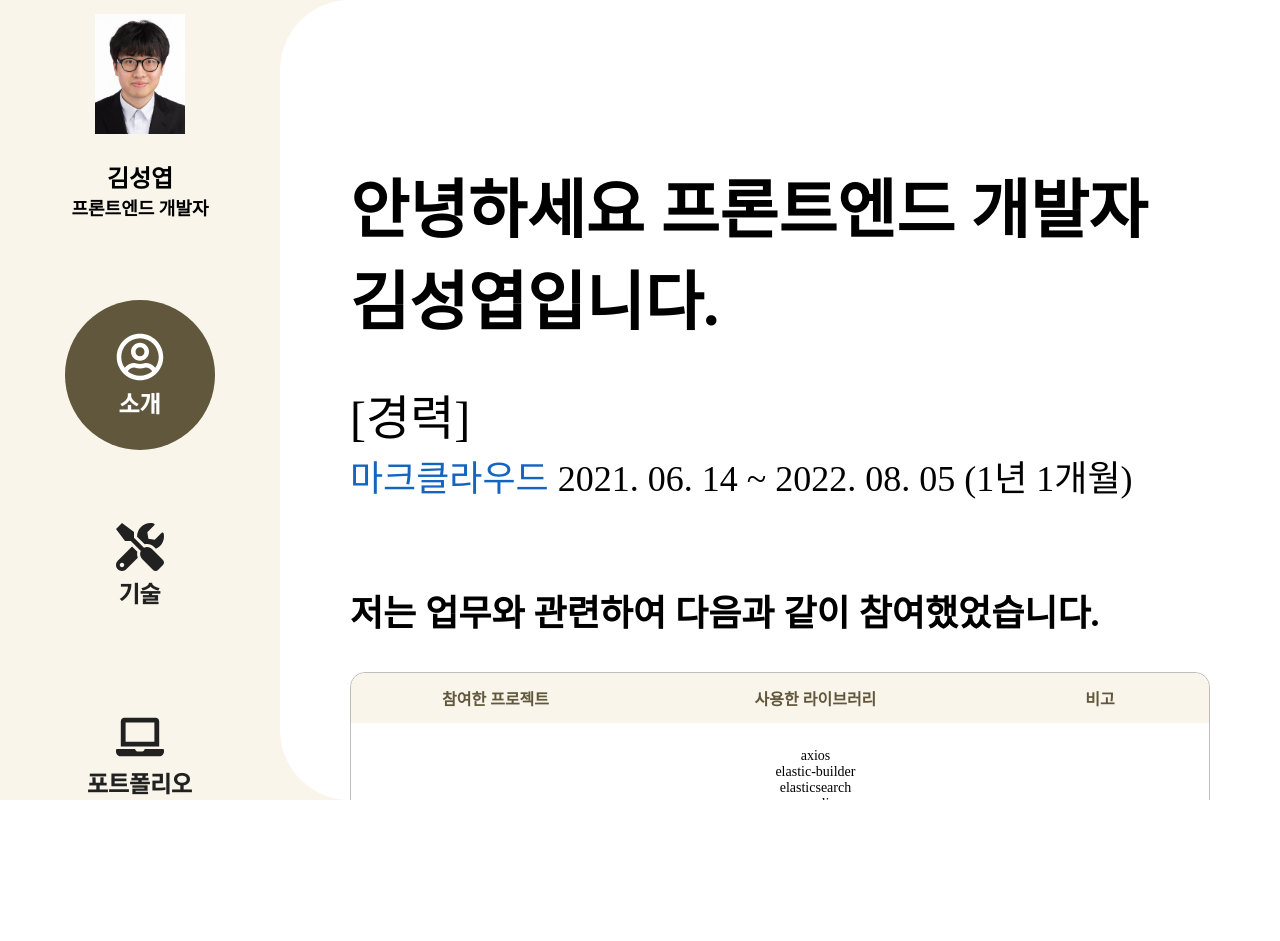
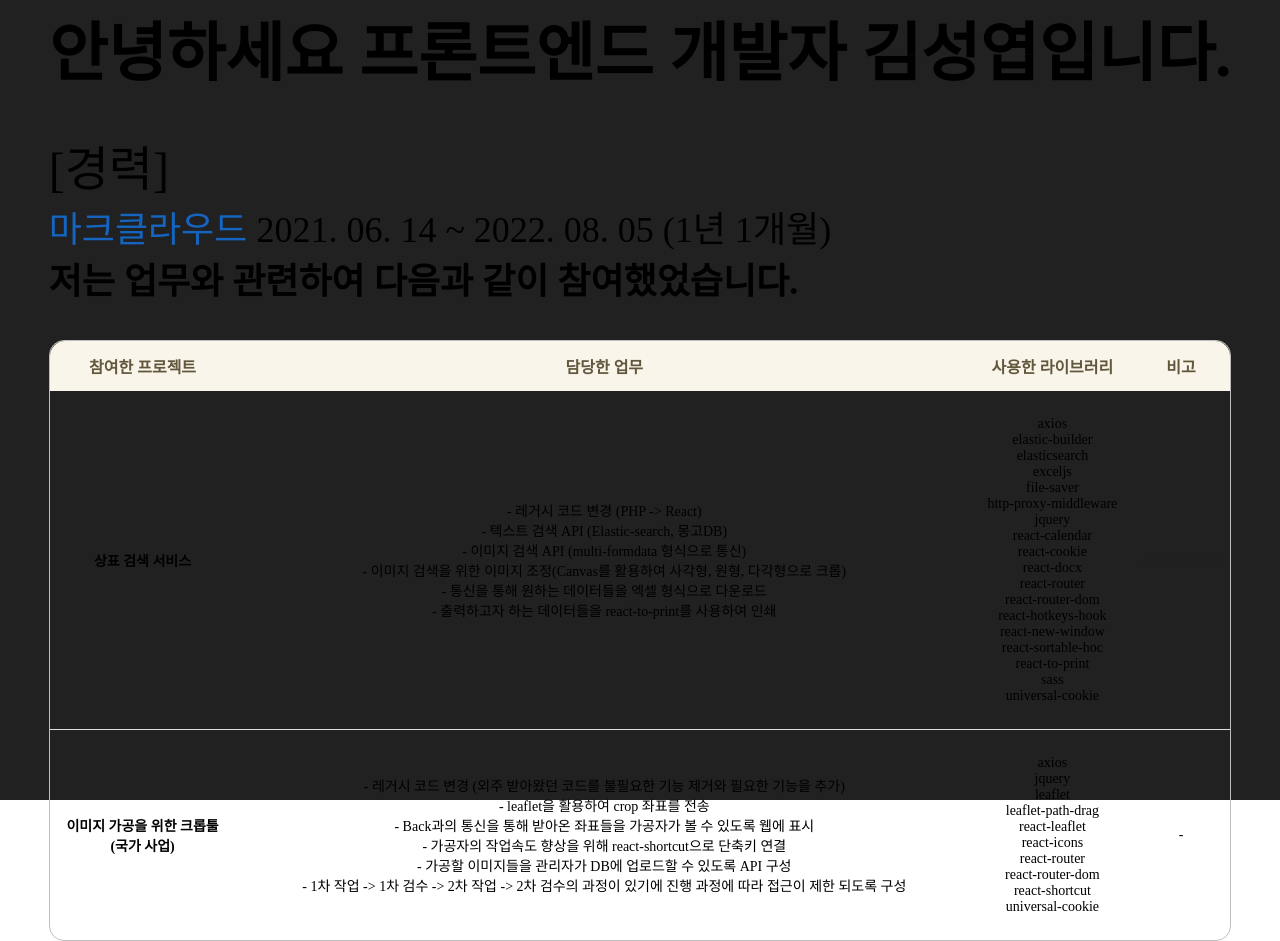
Before and after one commit to sktmcode93/resume, a React (Create React App) app: page / in a window 1280 px wide. Before the commit the page ends 830 px from the top, so only its background shows below. Built offline with nearby package versions, Linux system fonts and the light colour scheme; a web font is replaced by a local one.

Commit message:
add : 담당업무 추가

```diff
--- a/src/pages/Home.jsx
+++ b/src/pages/Home.jsx
@@ -1,8 +1,6 @@
-import { memo } from "react";
-
+import { memo, useEffect } from "react";
 
 import HomeLayout from "layout/HomeLayout";
-import DocsCounts from "../Components/home/DocsCounts";
 import TableLayout from "layout/TableLayout";
 
 const Home = () => {
@@ -12,8 +10,10 @@ const Home = () => {
         return `${months > 12 ? Math.floor(months / 12) + "년 " : ""}${months % 12 === 0 ? "" : months % 12 + "개월"}`;
     }
 
+    useEffect(() => { document.title = "김성엽"; }, []);
+
     return (
-        <HomeLayout cn="home p-main">
+        <HomeLayout cn="home h-main">
             <article className="page intro">
                 <h2>안녕하세요 프론트엔드 개발자 김성엽입니다.</h2>
                 <p className="work-days">[경력]</p>
@@ -21,9 +21,17 @@ const Home = () => {
             </article>
             <article className="page counts">
                 <h3>저는 업무와 관련하여 다음과 같이 참여했었습니다.</h3>
-                <TableLayout cn="table-type1" ths={["참여한 프로젝트", "사용한 라이브러리", "비고"]}>
+                <TableLayout cn="table-type1" ths={["참여한 프로젝트", "담당한 업무", "사용한 라이브러리", "비고"]}>
                     <tr>
-                        <td>상표 검색 서비스</td>
+                        <td><h4>상표 검색 서비스</h4></td>
+                        <td className="did">
+                            <p>- 레거시 코드 변경 (PHP -&gt; React)</p>
+                            <p>- 텍스트 검색 API (Elastic-search, 몽고DB)</p>
+                            <p>- 이미지 검색 API (multi-formdata 형식으로 통신)</p>
+                            <p>- 이미지 검색을 위한 이미지 조정(Canvas를 활용하여 사각형, 원형, 다각형으로 크롭)</p>
+                            <p>- 통신을 통해 원하는 데이터들을 엑셀 형식으로 다운로드</p>
+                            <p>- 출력하고자 하는 데이터들을 react-to-print를 사용하여 인쇄</p>
+                        </td>
                         <td>
                             <p>axios</p>
                             <p>elastic-builder</p>
@@ -32,10 +40,11 @@ const Home = () => {
                             <p>file-saver</p>
                             <p>http-proxy-middleware</p>
                             <p>jquery</p>
-                            <p>print-js</p>
                             <p>react-calendar</p>
                             <p>react-cookie</p>
                             <p>react-docx</p>
+                            <p>react-router</p>
+                            <p>react-router-dom</p>
                             <p>react-hotkeys-hook</p>
                             <p>react-new-window</p>
                             <p>react-sortable-hoc</p>
@@ -46,27 +55,35 @@ const Home = () => {
                         <td><a href="https://markcloud.co.kr/">사이트로 이동</a></td>
                     </tr>
                     <tr>
-                        <td>국가 사업 솔루션</td>
-                        <td>200</td>
+                        <td><h4>이미지 가공을 위한 크롭툴<br />(국가 사업)</h4></td>
+                        <td className="did">
+                            <p>- 레거시 코드 변경 (외주 받아왔던 코드를 불필요한 기능 제거와 필요한 기능을 추가)</p>
+                            <p>- leaflet을 활용하여 crop 좌표를 전송</p>
+                            <p>- Back과의 통신을 통해 받아온 좌표들을 가공자가 볼 수 있도록 웹에 표시</p>
+                            <p>- 가공자의 작업속도 향상을 위해 react-shortcut으로 단축키 연결</p>
+                            <p>- 가공할 이미지들을 관리자가 DB에 업로드할 수 있도록 API 구성</p>
+                            <p>- 1차 작업 -&gt; 1차 검수 -&gt; 2차 작업 -&gt; 2차 검수의 과정이 있기에 진행 과정에 따라 접근이 제한 되도록 구성</p>
+                        </td>
                         <td>
-                            6개 사업 참여<br />
-                            4개 주도 <br />
-                            2개 보조
+                            <p>axios</p>
+                            <p>jquery</p>
+                            <p>leaflet</p>
+                            <p>leaflet-path-drag</p>
+                            <p>react-leaflet</p>
+                            <p>react-icons</p>
+                            <p>react-router</p>
+                            <p>react-router-dom</p>
+                            <p>react-shortcut</p>
+                            <p>universal-cookie</p>
                         </td>
+                        <td>-</td>
                     </tr>
                 </TableLayout>
             </article>
         </HomeLayout>
     )
 
-    // <div className="summary-container">
-    //     <section className="home">
-    //         <main>
 
-
-    //         </main>
-    //     </section>
-    // </div>
 }
 
 export default memo(Home);
```
